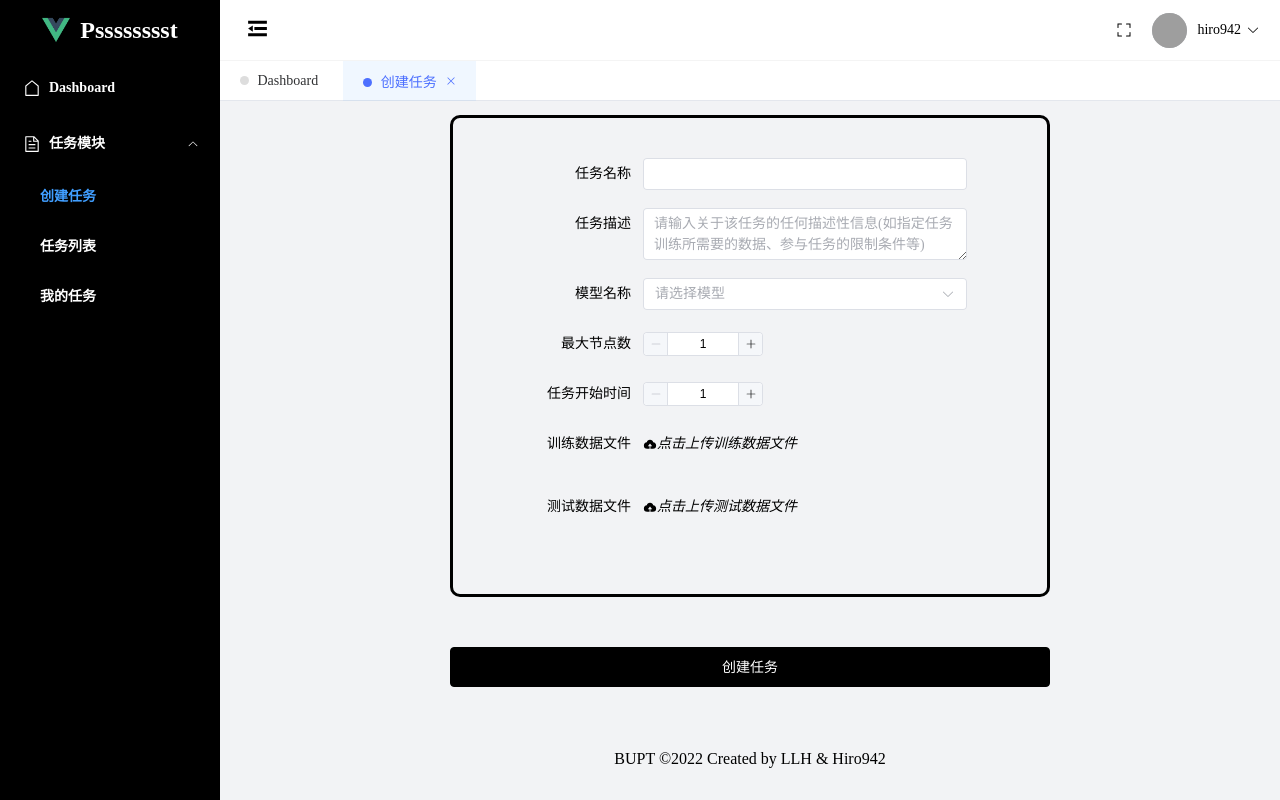
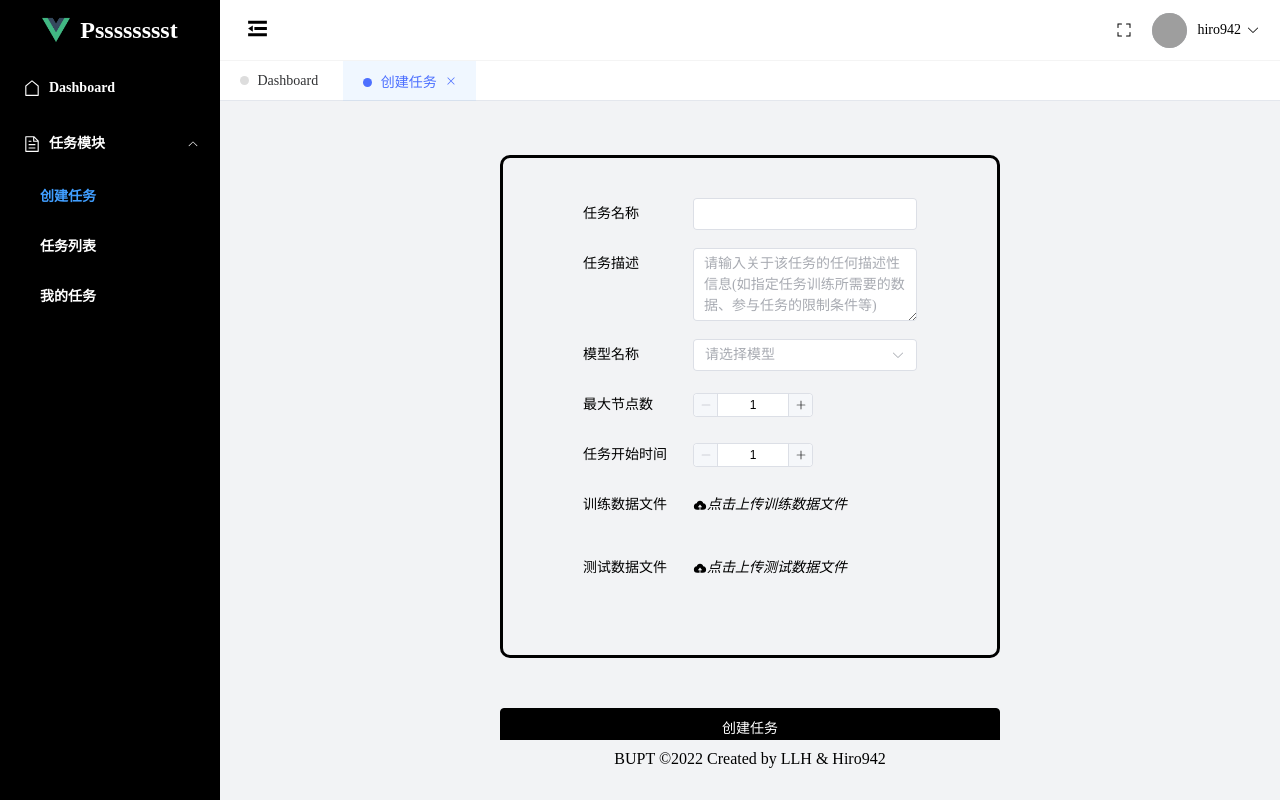
Before and after one commit to hiro942/FecMA-frontend, a Vue app: page /federate-learning/task-assign in a window 1280 px wide. Built offline with nearby package versions, Linux system fonts and the light colour scheme; grey boxes are pictures that could not be loaded.

Commit message:
fix: fixed style bugs in userLayout. add 'text-align: center;'

```diff
--- a/src/layouts/UserLayout.vue
+++ b/src/layouts/UserLayout.vue
@@ -25,9 +25,10 @@ export default {
 </script>
 <style scoped lang="scss">
 .user-layout {
+  margin-top: 50px;
   align-items: center;
   justify-content: center;
-  margin-top: 50px;
+  text-align: center;
 
   .app-header {
     height: 100px;
--- a/src/views/fLearning/TaskAssign.vue
+++ b/src/views/fLearning/TaskAssign.vue
@@ -2,7 +2,7 @@
   <div class="task-assign-container">
     <el-form
       class="task-assign-form"
-      label-position="right"
+      label-position="left"
       label-width="110px"
       :model="formStateWithoutFiles"
     >
@@ -168,8 +168,8 @@ const handleSubmit = async () => {
 
 <style scoped lang="scss">
 .task-assign-container {
-  max-width: 600px;
-  margin: 0 auto;
+  max-width: 500px;
+  margin: 40px auto;
 
   .task-assign-form {
     border: 3px solid black;
--- a/src/views/user/ResetPassword.vue
+++ b/src/views/user/ResetPassword.vue
@@ -55,8 +55,8 @@
   </el-form>
 
   <div class="reset-password-callout">
-    <span>不想重置了? </span>
-    <router-link to="/user/login" tabindex="-1"> 直接登录 </router-link>
+    <span>无需重置? </span>
+    <router-link to="/user/login" tabindex="-1"> 返回登录 </router-link>
   </div>
 </template>
 
```
